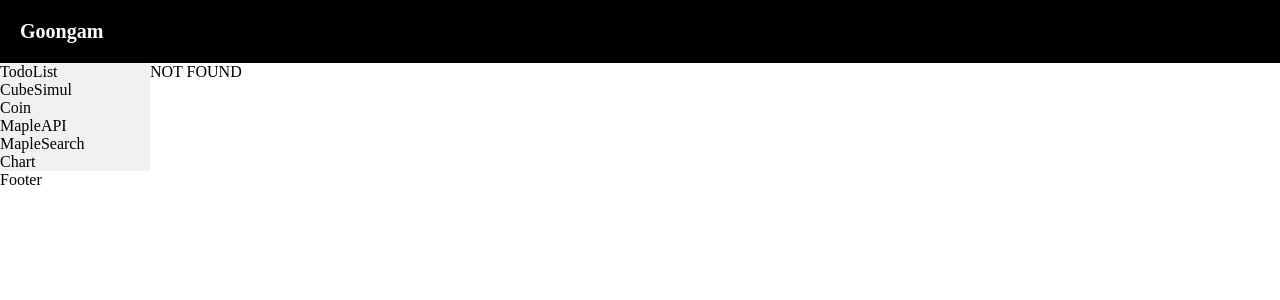
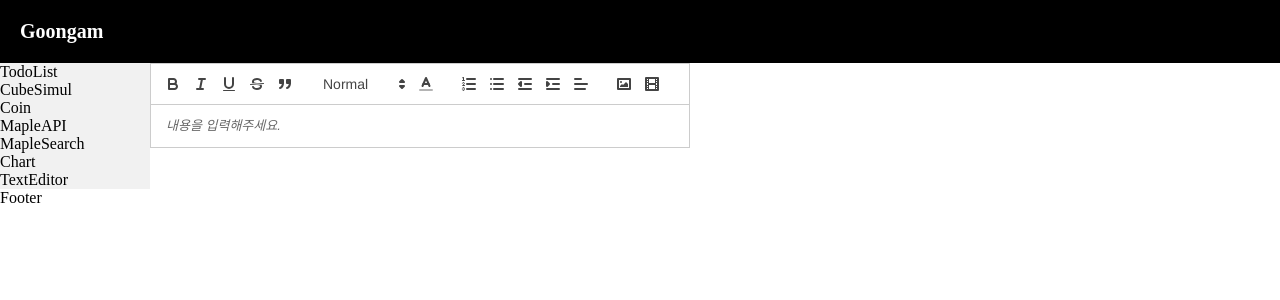
Before and after one commit to Goongam/reactExam, a React (Create React App) app: page /TextEditor in a window 1280 px wide. Before the commit this address had no page. Shown: the top 300 px of the page. Built offline with nearby package versions, Linux system fonts and the light colour scheme.

Commit message:
AddTextEditor

```diff
--- a/package.json
+++ b/package.json
@@ -8,9 +8,11 @@
     "@testing-library/user-event": "^13.5.0",
     "chart.js": "^3.9.1",
     "gh-pages": "^4.0.0",
+    "quill": "^1.3.6",
     "react": "^18.2.0",
     "react-chartjs-2": "^4.3.1",
     "react-dom": "^18.2.0",
+    "react-quill": "^2.0.0",
     "react-router-dom": "^5.3.0",
     "react-scripts": "5.0.1",
     "recharts": "^2.1.13",
--- a/src/App.js
+++ b/src/App.js
@@ -12,7 +12,7 @@ import ViewCrawlingData from "./Component/ViewCrawlingData";
 import Chart from './Component/Chart';
 import MainPage from './Component/MainPage';
 import NotFound from './Component/NotFound';
-
+import TextEditor from './Component/TextEditor';
 
 import {
   BrowserRouter as Router,
@@ -39,6 +39,7 @@ function App() {
           <li><Link to="/MapleAPI">MapleAPI</Link></li>
           <li><Link to="/MapleCrawler">MapleSearch</Link></li>
           <li><Link to="/Chart">Chart</Link></li>
+          <li><Link to="/TextEditor">TextEditor</Link></li>
         </div>
 
         <div className='container'>
@@ -76,6 +77,10 @@ function App() {
             <Chart />
           </Route>
 
+          <Route path="/TextEditor">
+            <TextEditor />
+          </Route>
+
 
           <Route path="*">
             <NotFound />
--- /dev/null
+++ b/src/Component/TextEditor.js
@@ -0,0 +1,150 @@
+import ReactQuill from "react-quill";
+import { useState, useRef, useMemo } from "react";
+
+import 'react-quill/dist/quill.snow.css';
+
+
+
+function TextEditor(){
+
+
+
+    const QuillRef = useRef();
+    const [contents, setContents] = useState("");
+
+
+    const handler = ()=>{
+      const input = document.createElement("input");
+      const formData = new FormData();
+      let url = "";
+
+      input.setAttribute("type", "file");
+      input.setAttribute("accept", "image/*");
+      input.click();
+
+      input.onchange = async ()=>{
+
+        const file = input.files;
+
+        if (file !== null) {
+            formData.append("image", file[0]);
+
+        //   url = "http://localhost:3001/imgs";
+
+            url = await fetch('http://localhost:3001/uploadImage',{
+                method: 'POST',
+                body: formData,
+            }).then((data)=>data.json())
+            .then((json)=>json.imgURL);
+            console.log(url);
+
+
+            const range = QuillRef.current?.getEditor().getSelection()?.index;
+            if (range !== null && range !== undefined) {
+                let quill = QuillRef.current?.getEditor();
+
+                quill?.setSelection(range, 1);
+
+                quill?.clipboard.dangerouslyPasteHTML(
+                    range,
+                    `<img src=${url} alt="이미지 태그가 삽입됩니다." />`
+                );
+            }
+
+            return ;
+        }
+      }
+
+    }
+    const modules = useMemo(
+        () => ({
+          toolbar: {
+            container: [
+              ["bold", "italic", "underline", "strike", "blockquote"],
+              [{ size: ["small", false, "large", "huge"] }, { color: [] }],
+              [
+                { list: "ordered" },
+                { list: "bullet" },
+                { indent: "-1" },
+                { indent: "+1" },
+                { align: [] },
+              ],
+              ["image", "video"],
+            ],
+            handlers: {
+              image: handler,
+            },
+          },
+        }),
+        []
+      );
+
+    // 이미지를 업로드 하기 위한 함수
+    // const imageHandler = () => {
+    //     // 파일을 업로드 하기 위한 input 태그 생성
+    //   const input = document.createElement("input");
+    //   const formData = new FormData();
+    //   let url = "";
+
+    //   input.setAttribute("type", "file");
+    //   input.setAttribute("accept", "image/*");
+    //   input.click();
+
+    //   // 파일이 input 태그에 담기면 실행 될 함수
+    //   input.onchange = async () => {
+    //     const file = input.files;
+    //     if (file !== null) {
+    //       formData.append("image", file[0]);
+
+    //   // 저의 경우 파일 이미지를 서버에 저장했기 때문에
+    //       // 백엔드 개발자분과 통신을 통해 이미지를 저장하고 불러왔습니다.
+    //       try {
+    //         //const res = axios를 통해 백엔드 개발자분과 통신했고, 데이터는 폼데이터로 주고받았습니다.
+
+    //   // 백엔드 개발자 분이 통신 성공시에 보내주는 이미지 url을 변수에 담는다.
+    //         url = res.data.url;
+
+    //   // 커서의 위치를 알고 해당 위치에 이미지 태그를 넣어주는 코드
+    //       // 해당 DOM의 데이터가 필요하기에 useRef를 사용한다.
+    //         const range = QuillRef.current?.getEditor().getSelection()?.index;
+    //         if (range !== null && range !== undefined) {
+    //           let quill = QuillRef.current?.getEditor();
+
+    //           quill?.setSelection(range, 1);
+
+    //           quill?.clipboard.dangerouslyPasteHTML(
+    //             range,
+    //             `<img src=${url} alt="이미지 태그가 삽입됩니다." />`
+    //           );
+    //         }
+
+    //         return { ...res, success: true };
+    //       } catch (error) {
+    //         const err = error as AxiosError;
+    //         return { ...err.response, success: false };
+    //       }
+    //     }
+    //   };
+    // };
+
+  // quill에서 사용할 모듈을 설정하는 코드 입니다.
+  // 원하는 설정을 사용하면 되는데, 저는 아래와 같이 사용했습니다.
+  // useMemo를 사용하지 않으면, 키를 입력할 때마다, imageHandler 때문에 focus가 계속 풀리게 됩니다.
+
+
+
+  return (
+      <>
+        <ReactQuill
+                 ref={QuillRef}
+                  value={contents}
+                  onChange={setContents}
+                  modules={modules}
+                  theme="snow"
+                  placeholder="내용을 입력해주세요."
+                />
+      </>
+  );
+}
+
+export default TextEditor;
```
Also changed, not shown: 1 other file (tests, documents, lock files or other folders).
